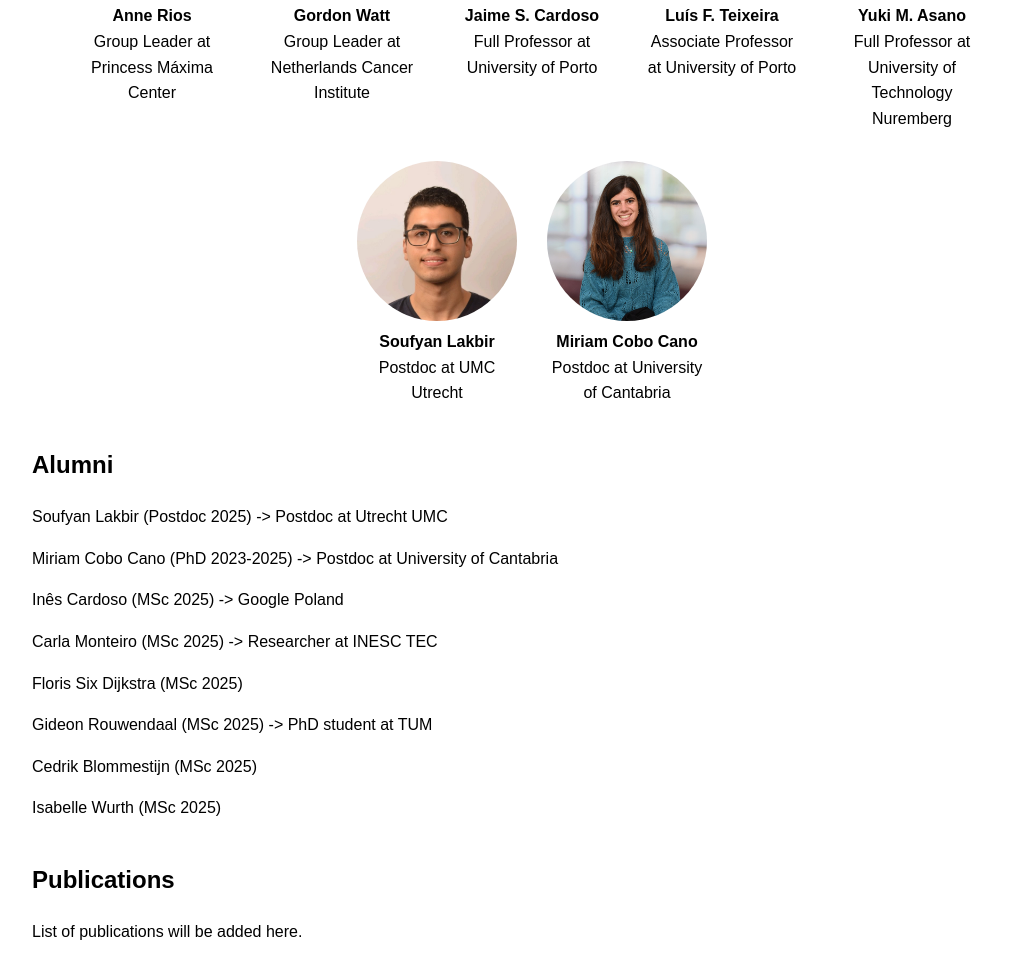
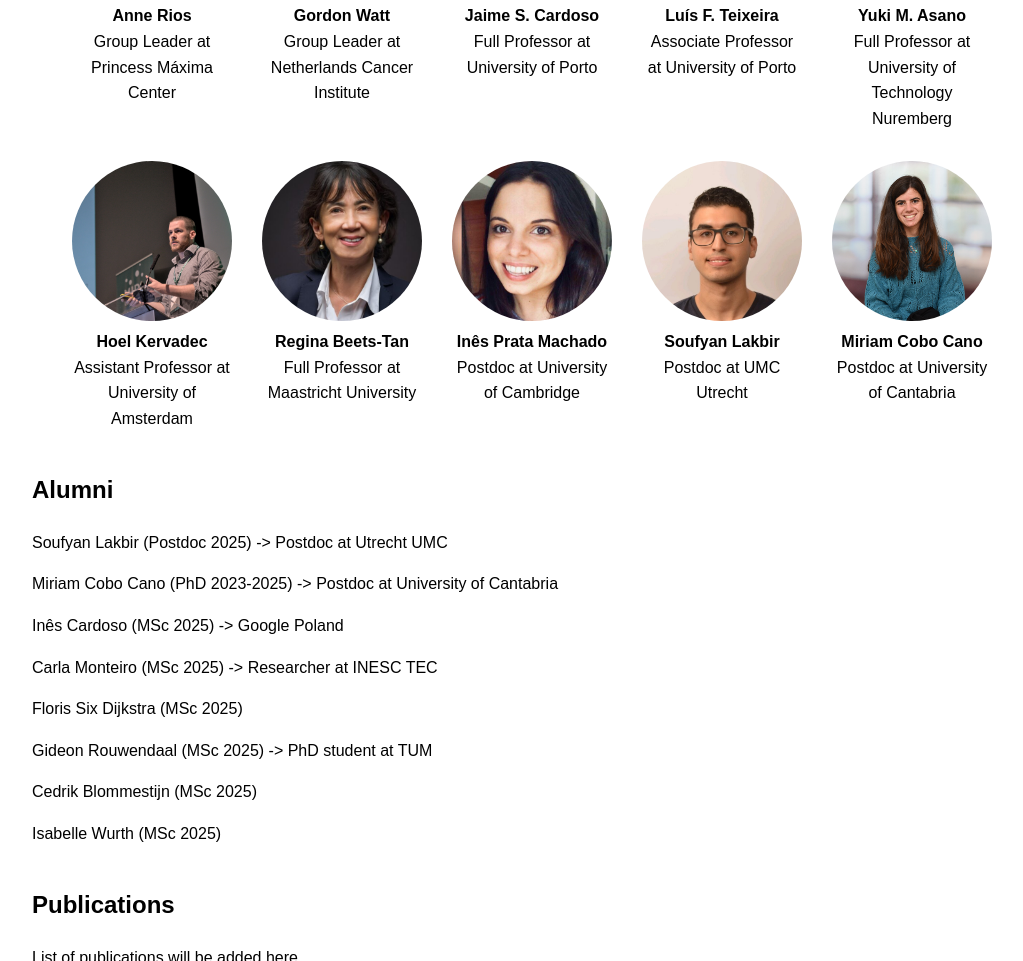
Before and after one commit to wjdssilva/trustworthy-ai-lab, a plain HTML site: page index.html in a window 1280 px wide. Shown: the part 1179-2140 px from the top of the page, without its empty margins (108-1131 px from the left). Drawn offline with Linux system fonts and the light colour scheme.

Commit message:
Update index.html

```diff
--- a/index.html
+++ b/index.html
@@ -109,6 +109,18 @@
           <div><strong>Yuki M. Asano</strong><br>Full Professor at University of Technology Nuremberg<br></div>
         </div>
         <div class="person">
+          <img src="hoel.jpg" alt="Hoel Kervadec">
+          <div><strong>Hoel Kervadec</strong><br>Assistant Professor at University of Amsterdam<br></div>
+        </div>
+        <div class="person">
+          <img src="regina.jpeg" alt="Regina Beets-Tan">
+          <div><strong>Regina Beets-Tan</strong><br>Full Professor at Maastricht University<br></div>
+        </div>
+        <div class="person">
+          <img src="ines.jpg" alt="Inês Prata Machado">
+          <div><strong>Inês Prata Machado</strong><br>Postdoc at University of Cambridge<br></div>
+        </div>
+        <div class="person">
           <img src="Soufyan.jpeg" alt="Soufyan Lakbir">
           <div><strong>Soufyan Lakbir</strong><br>Postdoc at UMC Utrecht<br></div>
         </div>
```
